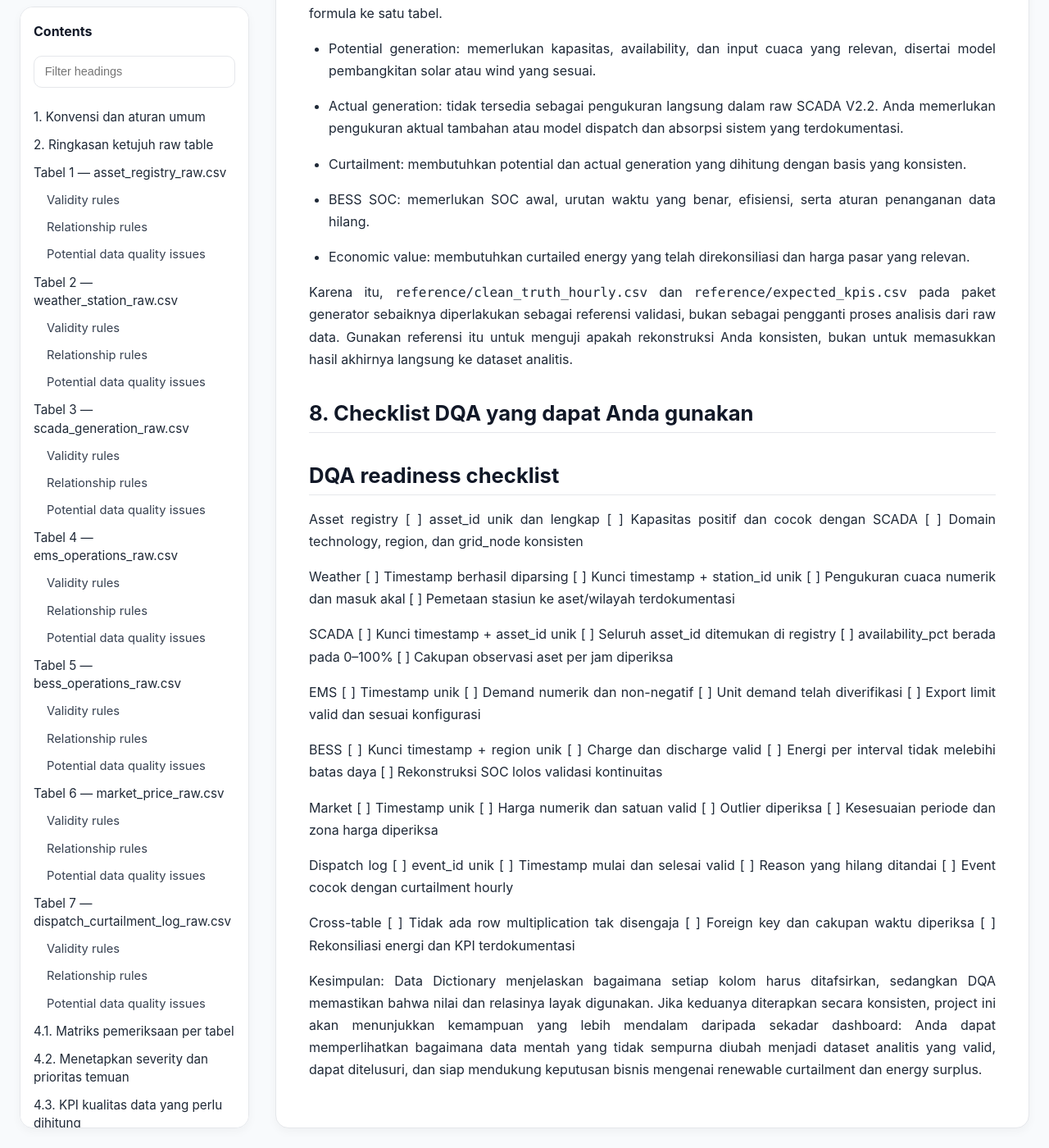
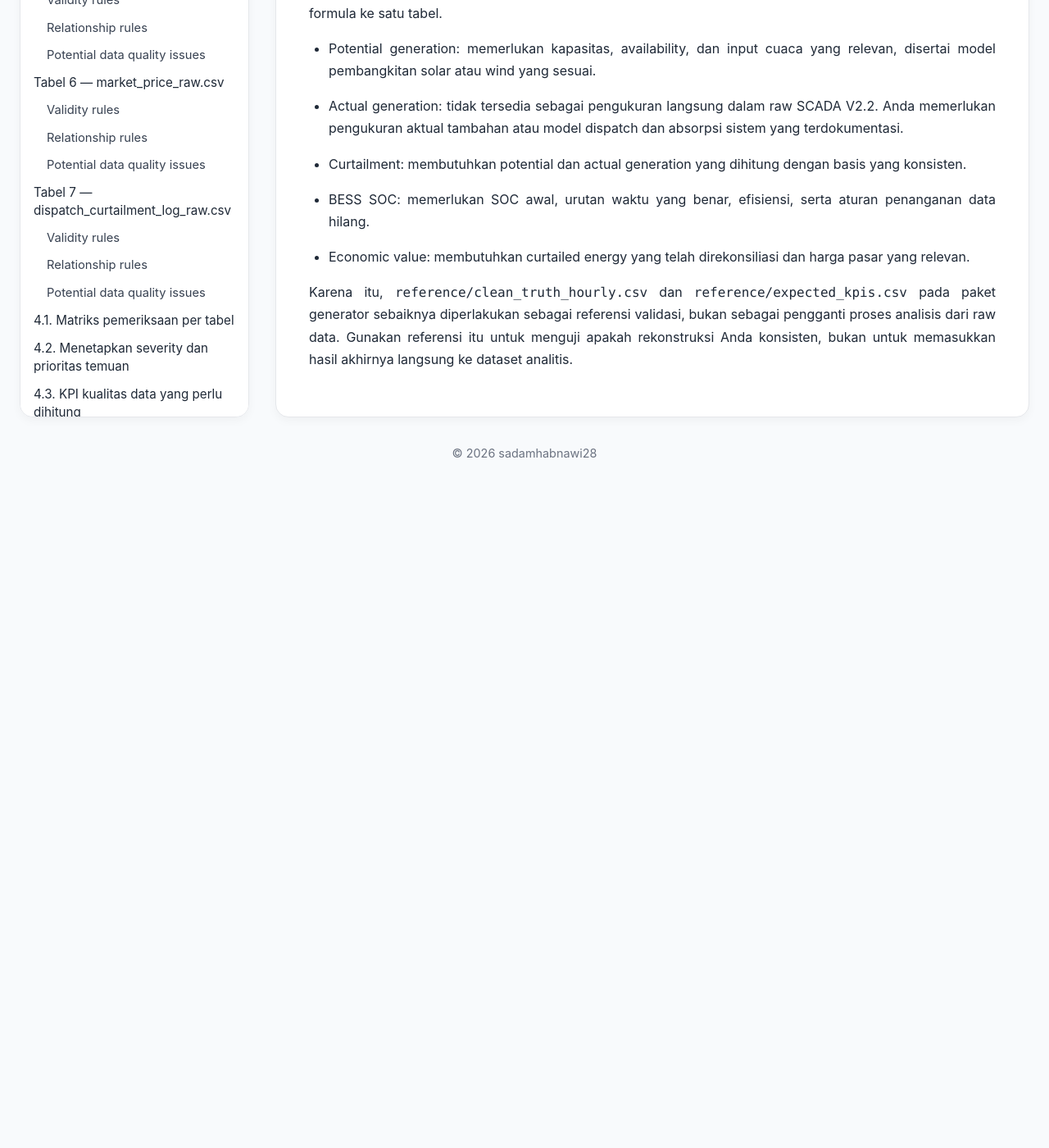
Before and after one commit to sadamhabnawi28/GreenGrid_Energy_Project, a Jekyll site: the page built from DQA.md, in a window 1280 px wide and 1400 px high, scrolled down 24752 px. Shown: the whole window at 82% size. Built offline with Jekyll 4.4.1, drawn with Linux system fonts in a browser that asks for light colours; our own code applies the rules of GitHub Pages for plain Markdown files; after the commit the page ends 25382 px from its top, so only the background shows below that.

Commit message:
Changes to be committed: 	modified:   DQA.md

```diff
--- a/DQA.md
+++ b/DQA.md
@@ -669,54 +669,3 @@ Ada satu batasan penting dalam desain raw V2.2: beberapa metrik yang sebelumnya
 * Economic value: membutuhkan curtailed energy yang telah direkonsiliasi dan harga pasar yang relevan.
 
 Karena itu, `reference/clean_truth_hourly.csv` dan `reference/expected_kpis.csv` pada paket generator sebaiknya diperlakukan sebagai referensi validasi, bukan sebagai pengganti proses analisis dari raw data. Gunakan referensi itu untuk menguji apakah rekonstruksi Anda konsisten, bukan untuk memasukkan hasil akhirnya langsung ke dataset analitis.
-
-## 8. Checklist DQA yang dapat Anda gunakan
-
-## DQA readiness checklist
-Asset registry
-[ ] asset_id unik dan lengkap
-[ ] Kapasitas positif dan cocok dengan SCADA
-[ ] Domain technology, region, dan grid_node konsisten
-
-Weather
-[ ] Timestamp berhasil diparsing
-[ ] Kunci timestamp + station_id unik
-[ ] Pengukuran cuaca numerik dan masuk akal
-[ ] Pemetaan stasiun ke aset/wilayah terdokumentasi
-
-SCADA
-[ ] Kunci timestamp + asset_id unik
-[ ] Seluruh asset_id ditemukan di registry
-[ ] availability_pct berada pada 0–100%
-[ ] Cakupan observasi aset per jam diperiksa
-
-EMS
-[ ] Timestamp unik
-[ ] Demand numerik dan non-negatif
-[ ] Unit demand telah diverifikasi
-[ ] Export limit valid dan sesuai konfigurasi
-
-BESS
-[ ] Kunci timestamp + region unik
-[ ] Charge dan discharge valid
-[ ] Energi per interval tidak melebihi batas daya
-[ ] Rekonstruksi SOC lolos validasi kontinuitas
-
-Market
-[ ] Timestamp unik
-[ ] Harga numerik dan satuan valid
-[ ] Outlier diperiksa
-[ ] Kesesuaian periode dan zona harga diperiksa
-
-Dispatch log
-[ ] event_id unik
-[ ] Timestamp mulai dan selesai valid
-[ ] Reason yang hilang ditandai
-[ ] Event cocok dengan curtailment hourly
-
-Cross-table
-[ ] Tidak ada row multiplication tak disengaja
-[ ] Foreign key dan cakupan waktu diperiksa
-[ ] Rekonsiliasi energi dan KPI terdokumentasi
-
-Kesimpulan: Data Dictionary menjelaskan bagaimana setiap kolom harus ditafsirkan, sedangkan DQA memastikan bahwa nilai dan relasinya layak digunakan. Jika keduanya diterapkan secara konsisten, project ini akan menunjukkan kemampuan yang lebih mendalam daripada sekadar dashboard: Anda dapat memperlihatkan bagaimana data mentah yang tidak sempurna diubah menjadi dataset analitis yang valid, dapat ditelusuri, dan siap mendukung keputusan bisnis mengenai renewable curtailment dan energy surplus.
```
